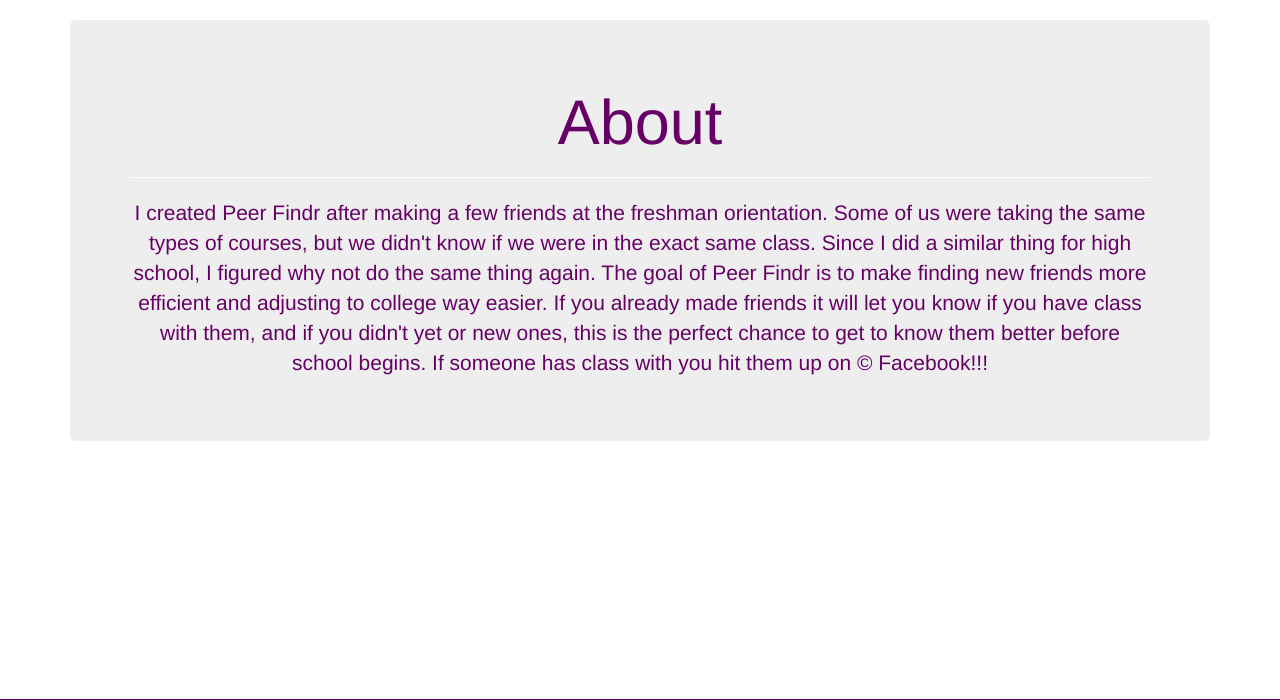
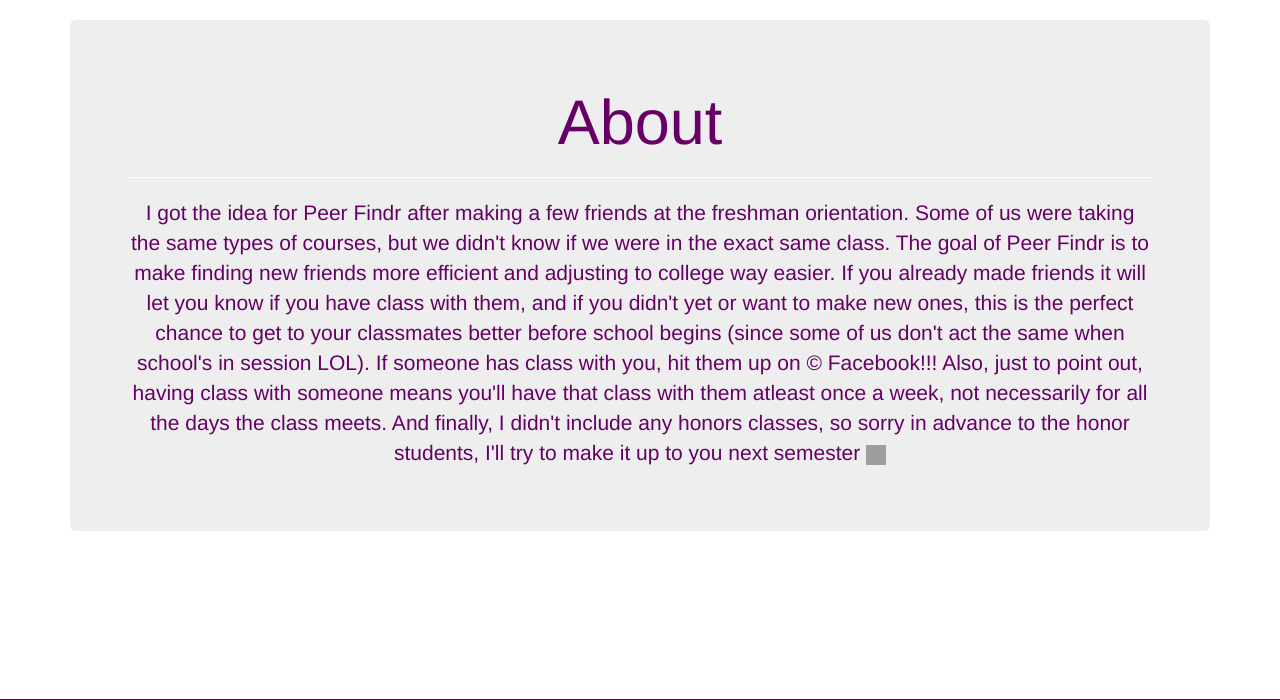
Before and after one commit to Dor-Ron/Peer-Findr, a Python web app: template templates/about.html in a window 1280 px wide. Shown: the part 51-751 px from the top of the page. Run offline with Jinja, Linux system fonts and the light colour scheme; the template is opened without the code that fills it, so the values that code supplies are empty; some libraries are stand-ins or nearby versions; grey boxes are pictures that could not be loaded.

Commit message:
Update about.html
changed about text

```diff
--- a/templates/about.html
+++ b/templates/about.html
@@ -26,6 +26,16 @@
 <div class="jumbotron">
   <h1>About</h1>
   <hr/>
-  <p>I created Peer Findr after making a few friends at the freshman orientation. Some of us were taking the same types of courses, but we didn't know if we were in the exact same class. Since I did a similar thing for high school, I figured why not do the same thing again. The goal of Peer Findr is to make finding new friends more efficient and adjusting to college way easier. If you already made friends it will let you know if you have class with them, and if you didn't yet or new ones, this is the perfect chance to get to know them better before school begins. If someone has class with you hit them up on &copy Facebook!!!</p>
+  <p>I got the idea for Peer Findr after making a few friends at the freshman orientation.
+  Some of us were taking the same types of courses, but we didn't know if we were in the exact same class.
+  The goal of Peer Findr is to make finding new friends more efficient and adjusting to college way easier.
+  If you already made friends it will let you know if you have class with them, and if you didn't yet or want to
+  make new ones, this is the perfect chance to get to your classmates better before school begins
+  (since some of us don't act the same when school's in session LOL). If someone has class with you,
+  hit them up on &copy Facebook!!! Also, just to point out, having class with someone means you'll have that
+  class with them atleast once a week, not necessarily for all the days the class meets. And finally, I didn't
+  include any honors classes, so sorry in advance to the honor students, I'll try to make it up to you next
+  semester <img src="https://scottystarnes.files.wordpress.com/2012/12/happy_smiley_face.png?w=500&h=500"  height='20px' width='20px'>
+  </img></p>
 </div>
 {% endblock %}
```
